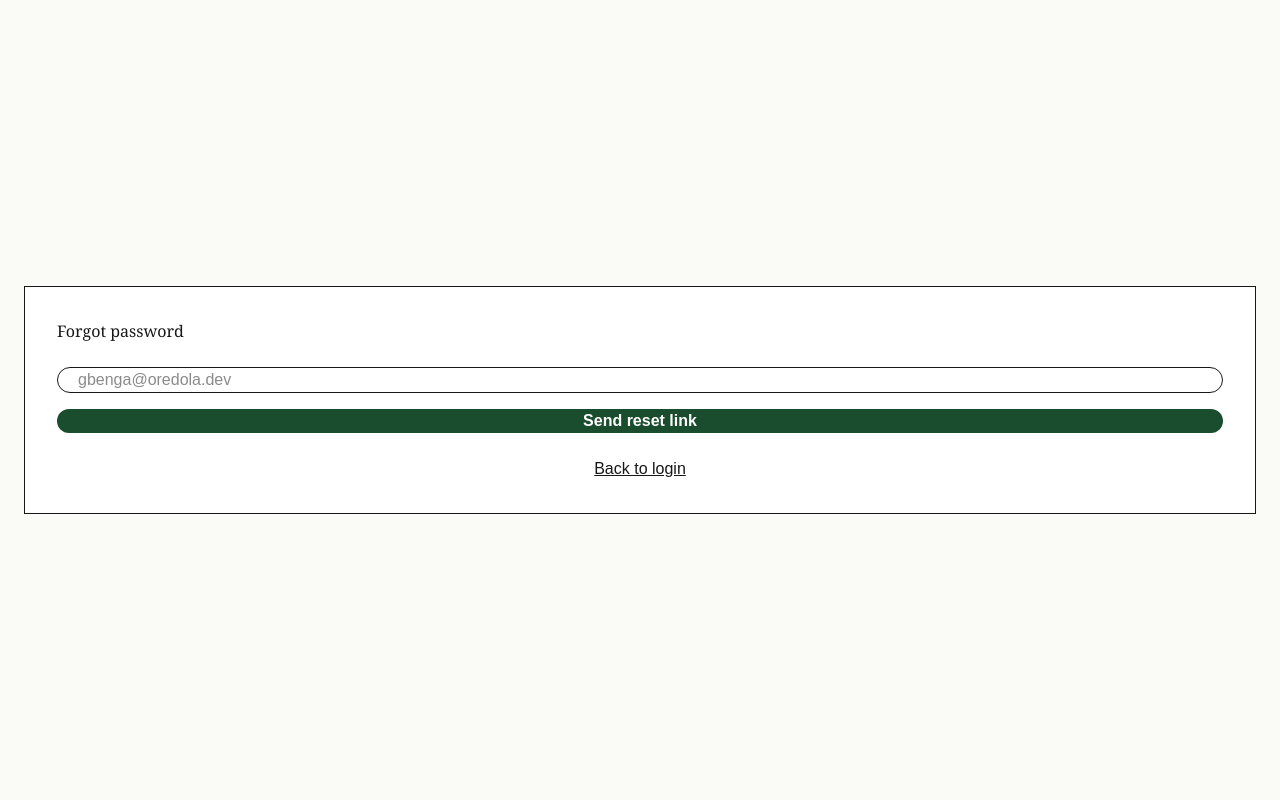
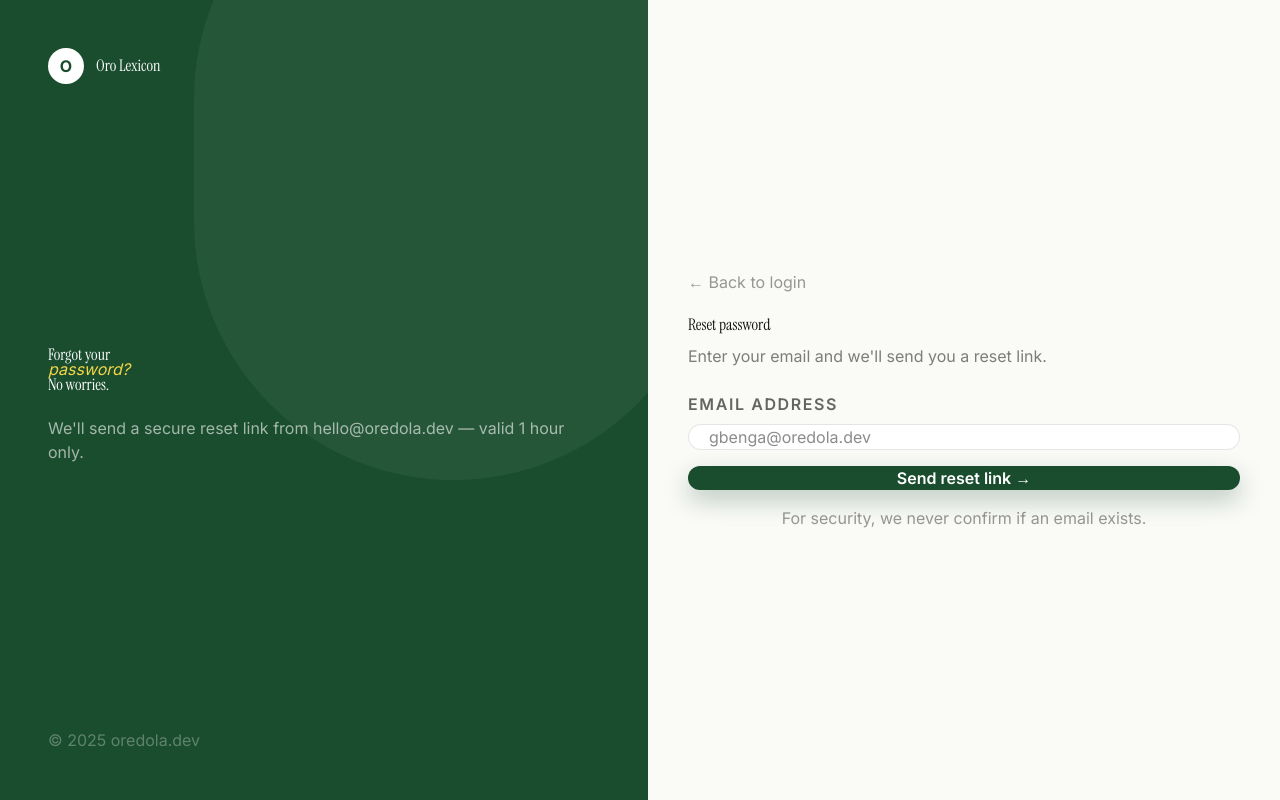
Before and after one commit to oredolagbenga/oro-lexicon, a Next.js app: page /forgot-password in a window 1280 px wide. Built offline with nearby package versions, Linux system fonts and the light colour scheme.

Commit message:
polish forgot/reset UI to match login design

```diff
--- a/src/app/forgot-password/page.tsx
+++ b/src/app/forgot-password/page.tsx
@@ -3,18 +3,65 @@ import { useState } from "react";
 import Link from "next/link";
 
 export default function ForgotPage() {
-  const [email, setEmail] = useState(""); const [sent, setSent] = useState(false);
-  async function submit(e: any) { e.preventDefault(); await fetch("/api/auth/forgot-password", { method: "POST", headers: { "Content-Type": "application/json" }, body: JSON.stringify({ email }) }); setSent(true); }
+  const [email, setEmail] = useState("");
+  const [sent, setSent] = useState(false);
+  const [loading, setLoading] = useState(false);
+
+  async function submit(e: React.FormEvent) {
+    e.preventDefault();
+    setLoading(true);
+    await fetch("/api/auth/forgot-password", {
+      method: "POST",
+      headers: { "Content-Type": "application/json" },
+      body: JSON.stringify({ email: email.toLowerCase().trim() }),
+    });
+    setLoading(false);
+    setSent(true);
+  }
+
   return (
-    <div className="min-h-screen flex items-center justify-center bg-[#fafaf7] p-6">
-      <div className="w-full max-w- bg-white rounded- p-8 border">
-        <h1 className="text- font-serif">Forgot password</h1>
-        {sent ? <p className="mt-4 text-">If that email exists, we sent a reset link from <b>hello@oredola.dev</b>. Check spam too.</p> :
-        <form onSubmit={submit} className="mt-6 space-y-4">
-          <input required type="email" value={email} onChange={e=>setEmail(e.target.value)} placeholder="gbenga@oredola.dev" className="w-full h- rounded-full border px-5" />
-          <button className="w-full h- rounded-full bg-[#1a4d2e] text-white font-semibold">Send reset link</button>
-        </form>}
-        <Link href="/login" className="mt-6 block text-center text- underline">Back to login</Link>
+    <div className="min-h-screen bg-[#fafaf7] flex flex-col lg:flex-row">
+      <style>{`@import url('https://fonts.googleapis.com/css2?family=Instrument+Serif:ital@0;1&family=Inter:wght@400;500;600;700&display=swap'); *{font-family:'Inter',sans-serif} .serif{font-family:'Instrument Serif',serif}`}</style>
+
+      <div className="hidden lg:flex flex-1 bg-[#1a4d2e] relative overflow-hidden p-12 flex-col justify-between">
+        <div className="absolute -top-[20%] -right-[10%] w-[80%] h-[80%] bg-white/[0.05] rounded-full blur-" />
+        <Link href="/" className="relative z-10 flex items-center gap-3">
+          <div className="w-9 h-9 rounded-full bg-white flex items-center justify-center text-[#1a4d2e] font-bold">O</div>
+          <div className="serif text-white text- leading-none">Oro Lexicon</div>
+        </Link>
+        <div className="relative z-10 max-w-">
+          <h1 className="serif text- leading-[0.9] text-white">Forgot your<br/><span className="italic font-light text-[#f5d547]">password?</span><br/>No worries.</h1>
+          <p className="mt-6 text- text-white/60">We'll send a secure reset link from hello@oredola.dev — valid 1 hour only.</p>
+        </div>
+        <div className="relative z-10 text- text-white/30">© 2025 oredola.dev</div>
+      </div>
+
+      <div className="flex-1 flex items-center justify-center p-6 sm:p-10">
+        <div className="w-full max-w-">
+          <Link href="/login" className="inline-flex gap-2 text- text-black/40 hover:text-black mb-6">← Back to login</Link>
+          <h2 className="serif text- leading-[0.9] text-[#121212]">Reset password</h2>
+          <p className="mt-3 text- text-black/50">Enter your email and we'll send you a reset link.</p>
+
+          {sent ? (
+            <div className="mt-6 rounded- bg-green-50 border border-green-200 p-5">
+              <div className="w-10 h-10 rounded-full bg-green-100 flex items-center justify-center mb-3">✓</div>
+              <h3 className="font-semibold text-">Check your inbox</h3>
+              <p className="mt-2 text- text-black/60 leading-[1.6]">If an account exists for <b>{email}</b>, we sent a link from <b>hello@oredola.dev</b>. Check spam too. Link expires in 60 minutes.</p>
+              <Link href="/login" className="mt-5 flex h- items-center justify-center rounded-full bg-[#121212] text-white text- font-semibold">Back to login</Link>
+            </div>
+          ) : (
+            <form onSubmit={submit} className="mt-6 space-y-4">
+              <div>
+                <label className="text- font-semibold tracking-widest uppercase text-black/60 mb-2 block">Email address</label>
+                <input required type="email" value={email} onChange={e=>setEmail(e.target.value)} placeholder="gbenga@oredola.dev" className="w-full h- rounded-full bg-white border border-black/10 px-5 text- focus:outline-none focus:border-[#1a4d2e] focus:ring-4 focus:ring-[#1a4d2e]/10" />
+              </div>
+              <button disabled={loading} className="w-full h- rounded-full bg-[#1a4d2e] text-white font-semibold shadow-[0_10px_24px_rgba(26,77,46,0.28)] disabled:opacity-50">
+                {loading ? "Sending link..." : "Send reset link →"}
+              </button>
+              <p className="text-center text- text-black/40">For security, we never confirm if an email exists.</p>
+            </form>
+          )}
+        </div>
       </div>
     </div>
   );
--- a/src/app/reset-password/page.tsx
+++ b/src/app/reset-password/page.tsx
@@ -2,7 +2,6 @@
 import { useState, Suspense } from "react";
 import { useSearchParams, useRouter } from "next/navigation";
 import Link from "next/link";
-
 export const dynamic = 'force-dynamic';
 
 function ResetForm() {
@@ -10,54 +9,49 @@ function ResetForm() {
   const token = searchParams.get("token");
   const router = useRouter();
   const [password, setPassword] = useState("");
+  const [confirm, setConfirm] = useState("");
   const [msg, setMsg] = useState("");
   const [loading, setLoading] = useState(false);
+  const [success, setSuccess] = useState(false);
 
-  async function submit(e: any) {
+  async function submit(e: React.FormEvent) {
     e.preventDefault();
     if (!token) { setMsg("Invalid link - no token"); return; }
-    setLoading(true);
-    setMsg("Resetting...");
+    if (password.length < 8) { setMsg("Password must be at least 8 characters"); return; }
+    if (password !== confirm) { setMsg("Passwords don't match"); return; }
+    setLoading(true); setMsg("");
     const res = await fetch("/api/auth/reset-password", {
-      method: "POST",
-      headers: { "Content-Type": "application/json" },
+      method: "POST", headers: { "Content-Type": "application/json" },
       body: JSON.stringify({ token, password }),
     });
-    const data = await res.json();
-    setLoading(false);
-    if (res.ok) {
-      setMsg("✅ Password reset! Redirecting...");
-      setTimeout(() => router.push("/login"), 1500);
-    } else {
-      setMsg("❌ " + (data.error || "Failed"));
-    }
+    const data = await res.json(); setLoading(false);
+    if (res.ok) { setSuccess(true); setTimeout(()=>router.push("/login?reset=success"),1500); }
+    else { setMsg("❌ " + (data.error || "Failed")); }
   }
 
-  if (!token) {
-    return <div>Invalid reset link. No token. <Link href="/forgot-password" className="underline">Request new link</Link></div>;
-  }
+  if (!token) return <div className="text-center"><div className="w-12 h-12 rounded-full bg-red-100 flex items-center justify-center mx-auto mb-4">⚠️</div><h2 className="text- font-serif">Invalid link</h2><Link href="/forgot-password" className="mt-6 inline-flex h- px-6 items-center justify-center rounded-full bg-[#121212] text-white">Request new link</Link></div>;
+  if (success) return <div className="text-center"><div className="w-12 h-12 rounded-full bg-green-100 flex items-center justify-center mx-auto mb-4">✓</div><h2 className="text- font-serif">Password reset!</h2><p className="mt-2 text- text-black/50">Redirecting to login...</p></div>;
 
   return (
-    <div className="w-full max-w-md bg-white rounded-2xl p-8 border">
-      <h1 className="text-2xl font-serif font-bold">Set new password</h1>
+    <>
+      <h2 className="font-serif text- leading-[0.9]">Set new password</h2>
+      <p className="mt-3 text- text-black/50">Choose a strong password — at least 8 characters.</p>
+      {msg && <div className="mt-5 rounded- border bg-red-50 border-red-200 text-red-700 text- px-4 py-3">{msg}</div>}
       <form onSubmit={submit} className="mt-6 space-y-4">
-        <input required minLength={8} type="password" value={password} onChange={e=>setPassword(e.target.value)} placeholder="New password (8+ chars)" className="w-full h-12 rounded-full border px-5" />
-        <button disabled={loading} className="w-full h-12 rounded-full bg-[#1a4d2e] text-white font-semibold disabled:opacity-50">
-          {loading ? "Resetting..." : "Reset password"}
-        </button>
-        {msg && <p className="text-sm mt-3">{msg}</p>}
+        <div><label className="text- font-semibold tracking-widest uppercase text-black/60 mb-2 block">New password</label><input required minLength={8} type="password" value={password} onChange={e=>setPassword(e.target.value)} placeholder="••••••••" className="w-full h- rounded-full border border-black/10 px-5" /></div>
+        <div><label className="text- font-semibold tracking-widest uppercase text-black/60 mb-2 block">Confirm password</label><input required minLength={8} type="password" value={confirm} onChange={e=>setConfirm(e.target.value)} placeholder="••••••••" className="w-full h- rounded-full border border-black/10 px-5" /></div>
+        <button disabled={loading} className="w-full h- rounded-full bg-[#1a4d2e] text-white font-semibold disabled:opacity-50">{loading ? "Resetting..." : "Reset password →"}</button>
       </form>
-      <Link href="/login" className="mt-6 block text-center text-sm underline">Back to login</Link>
-    </div>
+    </>
   );
 }
 
 export default function ResetPasswordPage() {
   return (
-    <div className="min-h-screen flex items-center justify-center bg-[#fafaf7] p-6">
-      <Suspense fallback={<div>Loading...</div>}>
-        <ResetForm />
-      </Suspense>
+    <div className="min-h-screen bg-[#fafaf7] flex flex-col lg:flex-row">
+      <style>{`@import url('https://fonts.googleapis.com/css2?family=Instrument+Serif:ital@0;1&family=Inter:wght@400;500;600;700&display=swap'); *{font-family:'Inter',sans-serif} .serif{font-family:'Instrument Serif',serif}`}</style>
+      <div className="hidden lg:flex flex-1 bg-[#1a4d2e] p-12 flex-col justify-between"><Link href="/" className="flex items-center gap-3"><div className="w-9 h-9 rounded-full bg-white flex items-center justify-center text-[#1a4d2e] font-bold">O</div><div className="serif text-white text-">Oro Lexicon</div></Link><div className="max-w-"><h1 className="serif text- leading-[0.9] text-white">Secure<br/><span className="italic font-light text-[#f5d547]">reset</span></h1></div><div className="text- text-white/30">© 2025 oredola.dev</div></div>
+      <div className="flex-1 flex items-center justify-center p-6 sm:p-10"><div className="w-full max-w-"><Suspense fallback={<div>Loading...</div>}><ResetForm /></Suspense><Link href="/login" className="mt-8 block text-center text- text-black/40">← Back to login</Link></div></div>
     </div>
   );
 }
```
